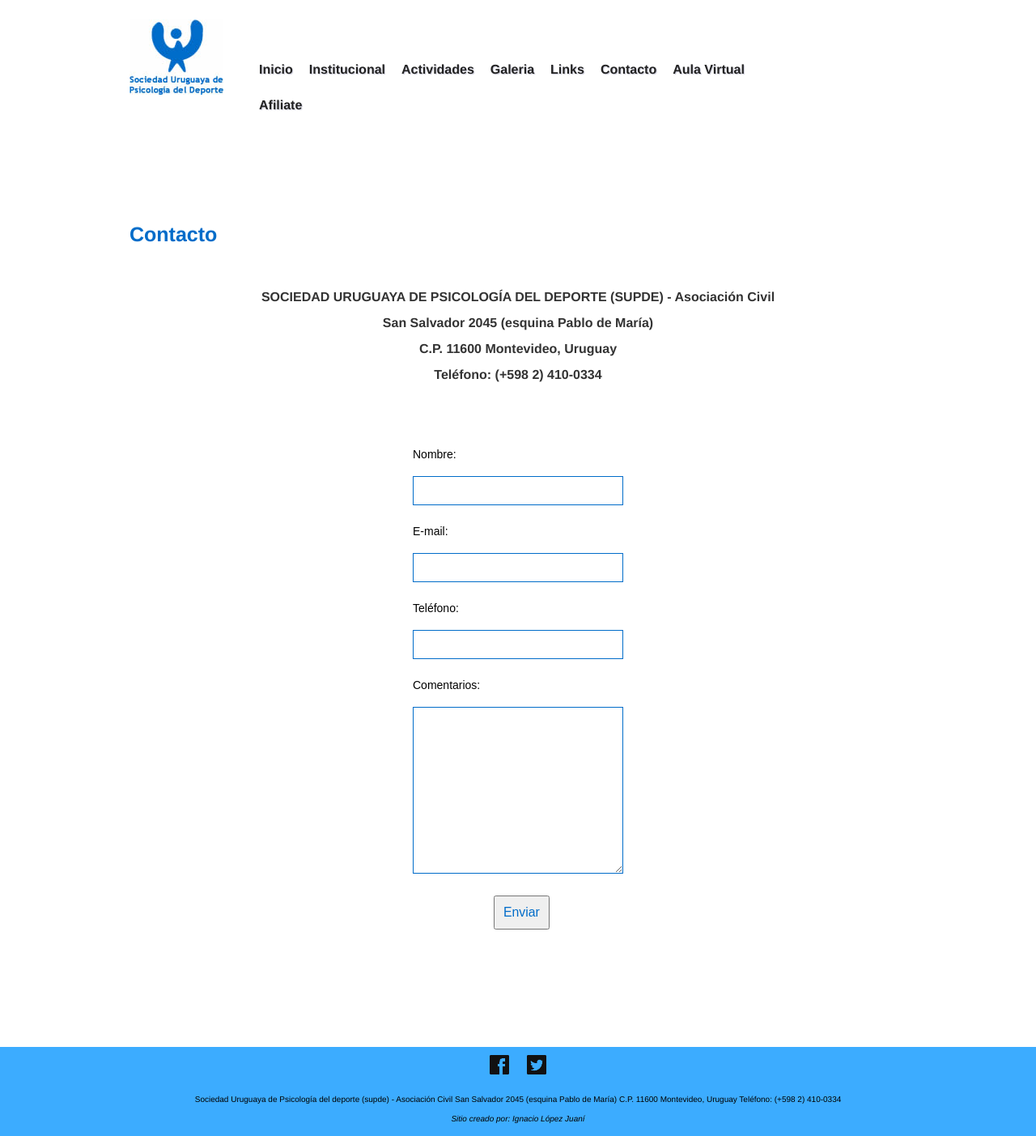
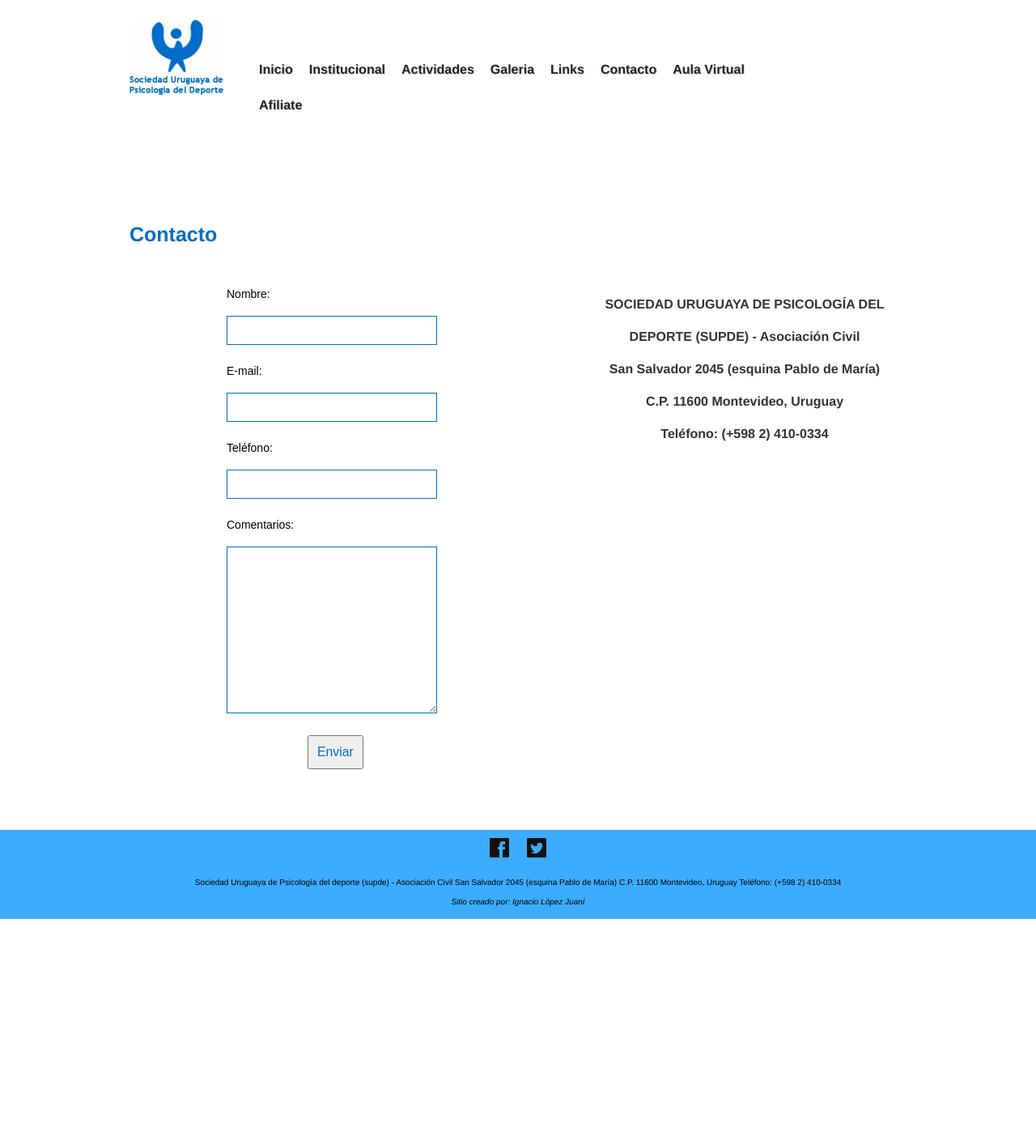
Before and after one commit to ignaciolopezjuani/supde, a Jekyll site: the page built from contact.html, in a window 1280 px wide. Shown: the whole page at 81% size. Built offline with Jekyll 4.4.1, drawn with Linux system fonts in a browser that asks for light colours; nearby versions of some CDN libraries; some web fonts are replaced; Markdown is read by kramdown in place of the engine named in the settings; after the commit the page ends 1135 px from its top, so only the background shows below that.

Commit message:
Arrange contact.html

```diff
--- a/contact.html
+++ b/contact.html
@@ -8,7 +8,7 @@ title: Contacto
 <section class="container">
 
     <h3 class="main-title">Contacto</h3>
-    <div class="center">
+    <div class="contact-info">
         <h3>SOCIEDAD URUGUAYA DE PSICOLOGÍA DEL DEPORTE (SUPDE) - Asociación Civil</h3>
 
         <h3>San Salvador 2045 (esquina Pablo de María)</h3>
--- a/media/css/base.css
+++ b/media/css/base.css
@@ -257,8 +257,16 @@ body.afiliate {
 body.contact {
 
 }
+.contact-info {
+  line-height: 40px;
+text-align: center;
+width: 400px;
+padding-top: 5px;
+float: right;
+}
+
 .contacto {
-  padding: 35px;
+  width: 500px;
 }
 
 .contacto .titulo-pagina {
```
